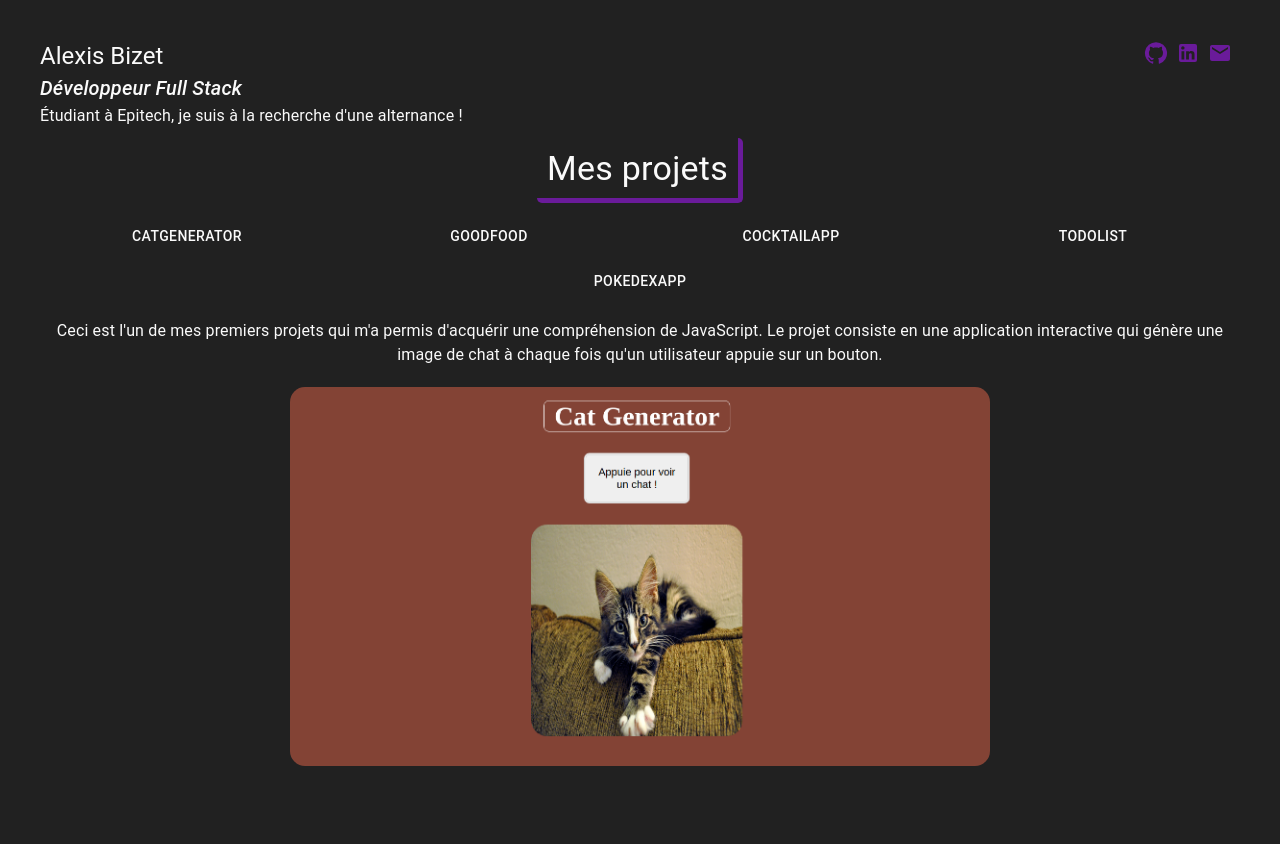
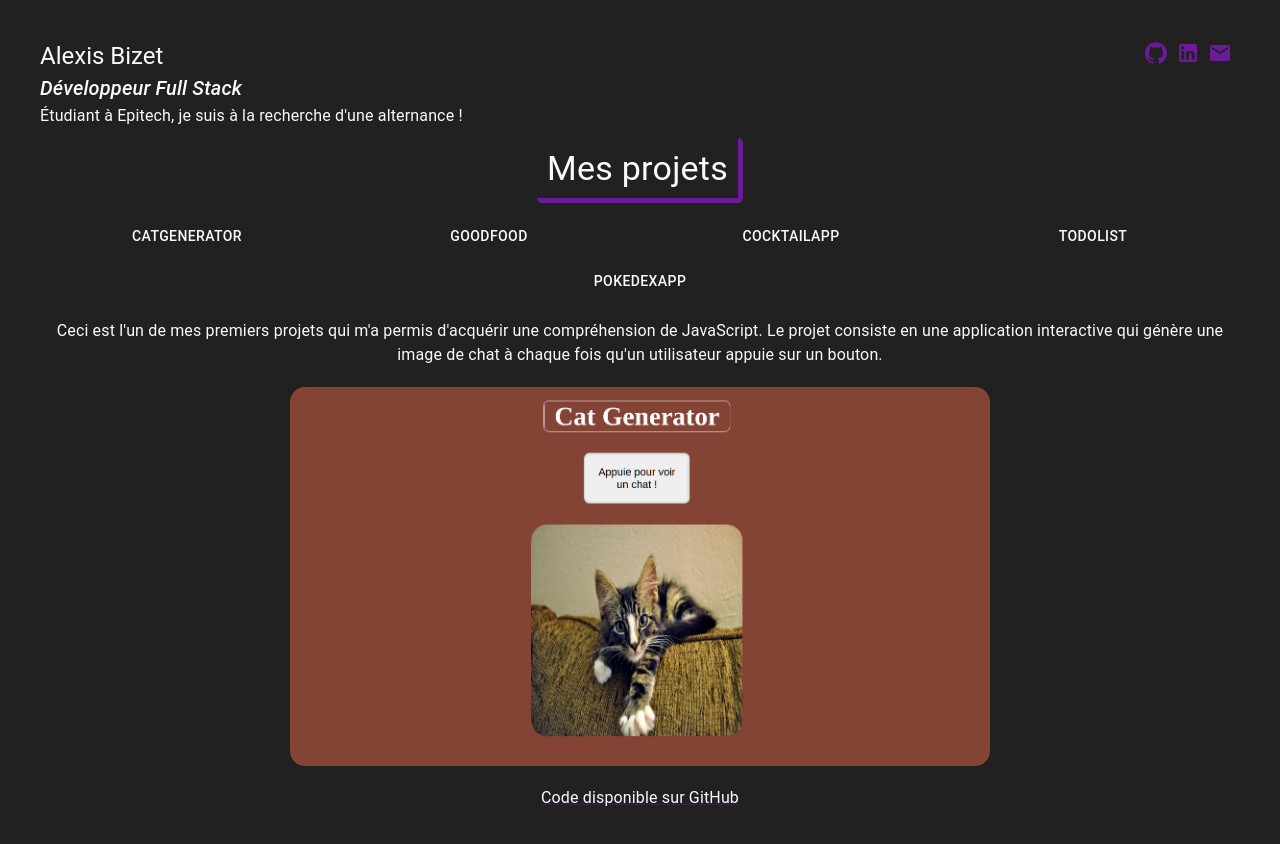
Before and after one commit to Alexis-Bizet/Website, a React (Vite) app: page / in a window 1280 px wide. Shown: the top 844 px of the page. Before the commit the page ends 806 px from the top, so only its background shows below. Built offline with nearby package versions, Linux system fonts and the light colour scheme.

Commit message:
add : gitLink

```diff
--- a/src/components/Content.tsx
+++ b/src/components/Content.tsx
@@ -1,4 +1,4 @@
-import { Grid, Typography, Button, Fade, Box, useTheme } from "@mui/material";
+import { Grid, Typography, Button, Fade, Box, useTheme, Link } from "@mui/material";
 import { useState } from "react";
 import Project from "./Project";
 import ProjectContent from "./ProjectContent";
@@ -9,6 +9,7 @@ type Project = {
     name: string;
     description: string;
     image: string;
+    gitHub: string;
 };
 
 function Content() {
@@ -96,6 +97,11 @@ function Content() {
                     }}
                 />
                 </Fade>
+                <Fade in={checked} timeout={500}>
+                <Link href={selectedProject?.gitHub} target="_blank" sx={{color:'#fafafa', marginTop:'20px', cursor:'pointer'}}>
+                    Code disponible sur GitHub
+                </Link>
+                </Fade>
             </Box>
         </Box>
     );
--- a/src/components/ProjectContent.tsx
+++ b/src/components/ProjectContent.tsx
@@ -5,33 +5,38 @@ const ProjectContent = [
         name: "catGenerator",
         description: "Ceci est l'un de mes premiers projets qui m'a permis d'acquérir une compréhension de JavaScript. Le projet consiste en une application interactive qui génère une image de chat à chaque fois qu'un utilisateur appuie sur un bouton.",
         image: "/cat.png",
+        gitHub:'https://github.com/Alexis-Bizet/cat_generator'
     },
     {
         id: 2,
         name: "GoodFood",
         description: "C'est un projet clé réalisé pour mon diplôme de Développeur Web et Web Mobile. En collaboration avec quatre collègues, j'ai principalement travaillé sur le développement FrontEnd en utilisant React, tandis que Symfony a été utilisé pour le BackEnd. Il s'agit d'un site de livre de recette, on peut voir différentes recettes bonnes pour la santé, mais également en ajouter nous même en se créant un compte.",
-        image: "/goodfood.png"
+        image: "/goodfood.png",
+        gitHub:'https://github.com/Alexis-Bizet/Projet-GoodFood'
 
     },
     {
         id: 3,
         name: "CocktailApp",
         description: "Il s'agit d'une application Web conçue pour afficher trois cocktails aléatoires, en utilisant l'API disponible à l'adresse https://www.thecocktaildb.com/api.php. Ce projet a été développé dans le but d'approfondir mes compétences en VueJS.",
-        image: "/cocktail.png"
+        image: "/cocktail.png",
+        gitHub:'https://github.com/Alexis-Bizet/CocktailApp'
 
     },
     {
         id: 4,
         name: "TodoList",
         description: "Cette application, développée en React, est une TodoList organisée. Elle m'a permis d'acquérir de comprendre les opérations CRUD et la gestion des états en React.",
-        image: "/todolist.png"
+        image: "/todolist.png",
+        gitHub:'https://github.com/Alexis-Bizet/todolist-react-ts'
 
     },
     {
         id: 5,
         name: "PokedexApp",
         description: "Il s'agit d'un site web inspiré d'un Pokédex, regroupant toute la première génération de Pokémon. Le site a été entièrement développé en PHP, me permettant de mettre en pratique le modèle MVC (Modèle-Vue-Contrôleur).",
-        image: "/mainPokemon.png"
+        image: "/mainPokemon.png",
+        gitHub:'https://github.com/Alexis-Bizet/PokedexApp'
 
     },
 ];
```
